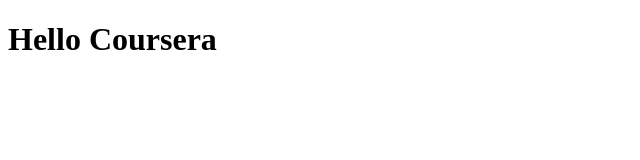
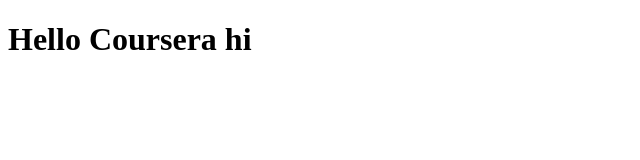
Before and after one commit to rajviparekh/CourseraCourseModule2, a plain HTML site: page site/index.html in a window 1280 px wide. Shown: the full height of the page, 0-640 px from the left. Drawn offline with Linux system fonts and the light colour scheme.

Commit message:
small addition to page content

```diff
--- a/site/index.html
+++ b/site/index.html
@@ -4,7 +4,7 @@
 	<title>Hello Coursera</title>
 </head>
 <body>
-	<h1>Hello Coursera</h1>
+	<h1>Hello Coursera hi</h1>
 
 </body>
 </html>
```
